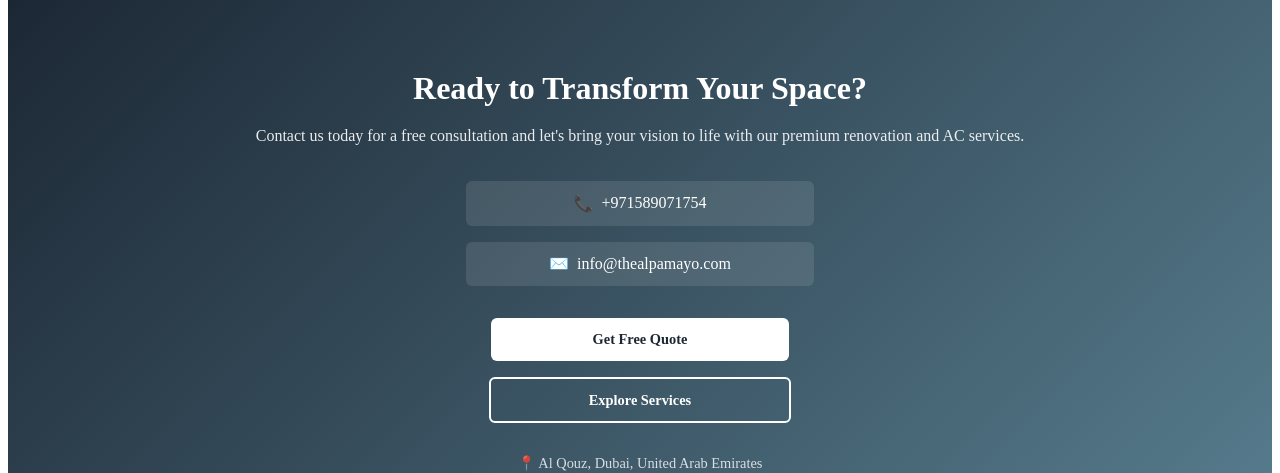
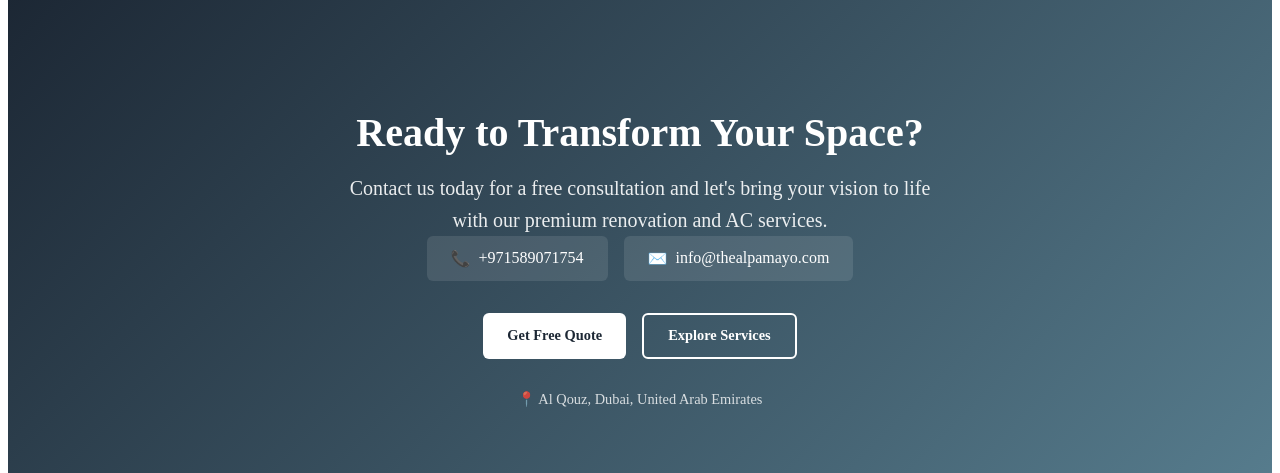
Before and after one commit to alpamayo73/main, a Next.js app: page / in a window 1280 px wide. Shown: the part 3660-4133 px from the top of the page. Built offline with nearby package versions, Linux system fonts and the light colour scheme.

Commit message:
Update CTASection.js

```diff
--- a/src/components/home/CTASection.js
+++ b/src/components/home/CTASection.js
@@ -3,7 +3,7 @@ import Link from 'next/link';
 export default function CTASection() {
   return (
     <section style={{
-      padding: '3rem 0',
+      padding: '5rem 0',
       background: 'linear-gradient(135deg, #1C2734 0%, #577D8E 100%)',
       color: 'white',
       textAlign: 'center'
@@ -14,15 +14,17 @@ export default function CTASection() {
         padding: '0 20px'
       }}>
         <h2 style={{
-          fontSize: '2rem',
-          fontWeight: '700',
+          fontSize: '2.5rem',
+          fontWeight: 'bold',
           marginBottom: '1rem'
         }}>
           Ready to Transform Your Space?
         </h2>
         <p style={{
-          fontSize: '1rem',
+          fontSize: '1.25rem',
           marginBottom: '2rem',
+          maxWidth: '600px',
+          margin: '0 auto',
           opacity: 0.9,
           lineHeight: 1.6
         }}>
@@ -31,21 +33,16 @@ export default function CTASection() {
 
         <div style={{
           display: 'flex',
-          flexDirection: 'column',
           gap: '1rem',
           justifyContent: 'center',
-          marginBottom: '2rem',
-          alignItems: 'center'
+          marginBottom: '2rem'
         }}>
           <div style={{
             display: 'flex',
             alignItems: 'center',
             backgroundColor: 'rgba(255, 255, 255, 0.1)',
             padding: '0.8rem 1.5rem',
-            borderRadius: '6px',
-            width: '100%',
-            maxWidth: '300px',
-            justifyContent: 'center'
+            borderRadius: '6px'
           }}>
             <span style={{ marginRight: '0.5rem' }}>📞</span>
             <span>+971589071754</span>
@@ -55,10 +52,7 @@ export default function CTASection() {
             alignItems: 'center',
             backgroundColor: 'rgba(255, 255, 255, 0.1)',
             padding: '0.8rem 1.5rem',
-            borderRadius: '6px',
-            width: '100%',
-            maxWidth: '300px',
-            justifyContent: 'center'
+            borderRadius: '6px'
           }}>
             <span style={{ marginRight: '0.5rem' }}>✉️</span>
             <span>info@thealpamayo.com</span>
@@ -67,10 +61,8 @@ export default function CTASection() {
 
         <div style={{
           display: 'flex',
-          flexDirection: 'column',
           gap: '1rem',
-          justifyContent: 'center',
-          alignItems: 'center'
+          justifyContent: 'center'
         }}>
           <Link
             href="/contact"
@@ -81,13 +73,10 @@ export default function CTASection() {
               color: '#1C2734',
               padding: '0.8rem 1.5rem',
               borderRadius: '6px',
-              fontWeight: '600',
+              fontWeight: 'bold',
               textDecoration: 'none',
-              fontSize: '0.9rem',
               transition: 'all 0.3s ease',
-              width: '100%',
-              maxWidth: '250px',
-              justifyContent: 'center'
+              fontSize: '0.9rem'
             }}
             onMouseEnter={(e) => {
               e.target.style.backgroundColor = '#f3f4f6';
@@ -109,13 +98,10 @@ export default function CTASection() {
               color: 'white',
               padding: '0.8rem 1.5rem',
               borderRadius: '6px',
-              fontWeight: '600',
+              fontWeight: 'bold',
               textDecoration: 'none',
-              fontSize: '0.9rem',
               transition: 'all 0.3s ease',
-              width: '100%',
-              maxWidth: '250px',
-              justifyContent: 'center'
+              fontSize: '0.9rem'
             }}
             onMouseEnter={(e) => {
               e.target.style.backgroundColor = 'white';
@@ -140,26 +126,40 @@ export default function CTASection() {
       </div>
 
       <style jsx>{`
-        @media (min-width: 768px) {
+        @media (max-width: 767px) {
           section {
-            padding: 4rem 0;
+            padding: 3rem 0;
           }
 
           h2 {
-            font-size: 2.5rem;
+            font-size: 2rem;
+          }
+
+          p {
+            font-size: 1rem;
           }
 
           div > div:nth-child(3) {
-            flex-direction: row;
+            flex-direction: column;
+            gap: 1rem;
+            align-items: center;
+          }
+
+          div > div:nth-child(3) div {
+            width: 100%;
+            max-width: 300px;
+            justify-content: center;
           }
 
           div > div:nth-child(5) {
-            flex-direction: row;
+            flex-direction: column;
+            gap: 1rem;
+            align-items: center;
           }
 
-          div > div:nth-child(3) div,
           div > div:nth-child(5) a {
-            width: auto;
+            width: 100%;
+            max-width: 250px;
           }
         }
       `}</style>
```
